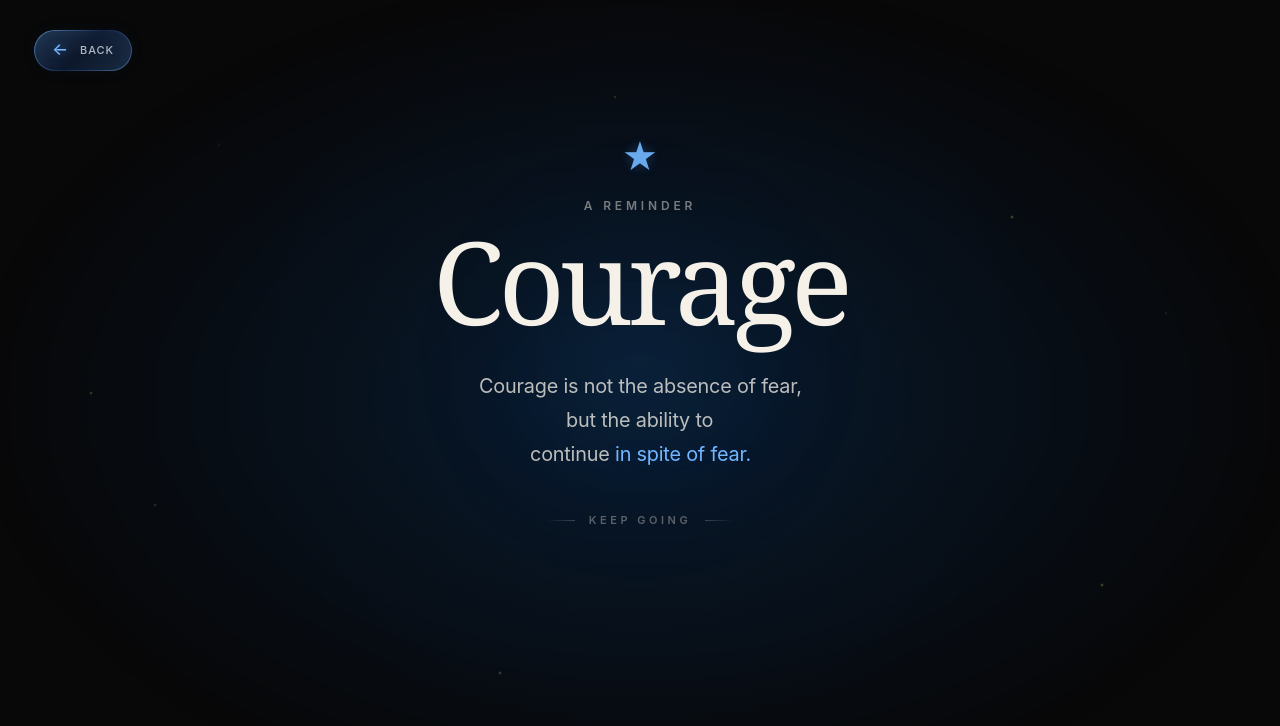
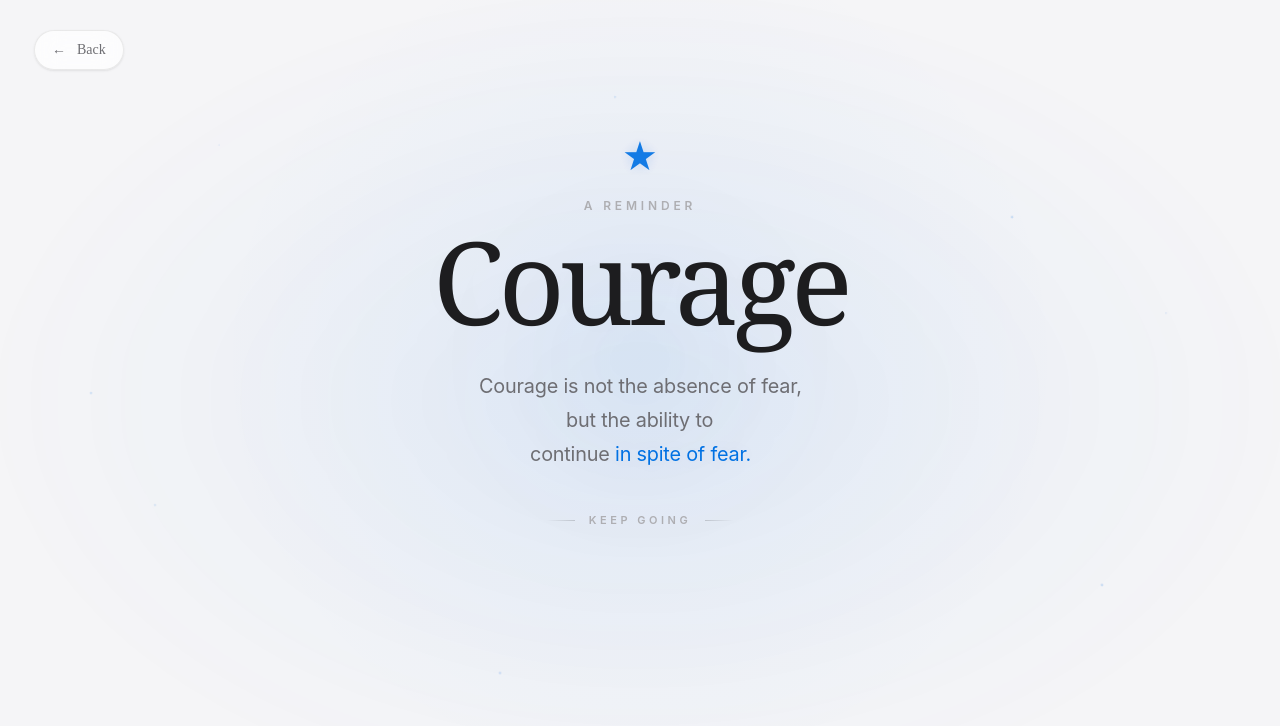
Before and after one commit to sameermujahid/sameermujahid.github.io, a React (Vite) app: page /courage in a window 1280 px wide. Shown: the top 726 px of the page. Built offline with nearby package versions, Linux system fonts and the light colour scheme.

Commit message:
Update portfolio

```diff
--- a/index.html
+++ b/index.html
@@ -45,32 +45,28 @@
         -webkit-font-smoothing: antialiased;
         -moz-osx-font-smoothing: grayscale;
       }
-
 #root {
   min-height: 100vh;
-        background: #050505;
+  background: transparent;
 }
 
 .route-loader {
   position: fixed;
   inset: 0;
+
   z-index: 999999;
+
   width: 100%;
   height: 100%;
+
   display: flex;
   align-items: center;
   justify-content: center;
+
   overflow: hidden;
 
-        background:
-          radial-gradient(
-            circle at 50% 40%,
-            rgba(120, 90, 255, 0.08),
-            transparent 34%
-          ),
-          #050505;
+  background: #050505;
 }
-
       .route-loader-glow {
         width: 140px;
         height: 140px;
--- a/src/App.jsx
+++ b/src/App.jsx
@@ -13,84 +13,39 @@ import {
   useLocation,
 } from 'react-router-dom';
 
-import {
-  motion,
-  AnimatePresence,
-} from 'framer-motion';
+import { AnimatePresence, motion } from 'framer-motion';
 
 import Hero from './components/Hero';
+import Courage from './components/Courage';
 
-import {
-  AppThemeProvider,
-} from './styles/ThemeContext';
-
-import {
-  BgGlow,
-  GlobalStyles,
-} from './styles/styles';
-
+import { AppThemeProvider } from './styles/ThemeContext';
+import GlobalStyles from './styles/GlobalStyles';
+import { BgGlow } from './styles/styles';
 import TopBar from './components/TopBar';
 import { SpotlightEffects } from './components/SpotlightEffects';
+const AboutMe = lazy(() => import('./components/AboutMe'));
+const Skills = lazy(() => import('./components/Skills'));
+const Tabs = lazy(() => import('./components/Tabs'));
+const Connect = lazy(() => import('./components/Connect'));
+const Footer = lazy(() => import('./components/Footer'));
+import styled from 'styled-components';
+const RouteStage = styled.div`
+  min-height: 100vh;
+  width: 100%;
 
+  background: ${({ theme }) => theme.bg};
 
-/* --------------------------------------------------------------------------
-   Lazy-loaded pages
--------------------------------------------------------------------------- */
+  color: ${({ theme }) => theme.textPrimary};
 
-const Courage = lazy(
-  () => import('./components/Courage')
-);
+  transition:
+    background-color 0.3s ease,
+    color 0.3s ease;
+`;
+/* ================================================================
+   SECTION FALLBACK
+================================================================ */
 
-
-/* --------------------------------------------------------------------------
-   Lazy-loaded portfolio sections
--------------------------------------------------------------------------- */
-
-const AboutMe = lazy(
-  () => import('./components/AboutMe')
-);
-
-const Skills = lazy(
-  () => import('./components/Skills')
-);
-
-const Tabs = lazy(
-  () => import('./components/Tabs')
-);
-
-const Connect = lazy(
-  () => import('./components/Connect')
-);
-
-const Footer = lazy(
-  () => import('./components/Footer')
-);
-
-
-/* --------------------------------------------------------------------------
-   Route loading screen
--------------------------------------------------------------------------- */
-
-const RouteLoader = () => {
-  return (
-    <div
-      className="route-loader"
-      aria-hidden="true"
-    >
-      <div className="route-loader-glow" />
-    </div>
-  );
-};
-
-
-/* --------------------------------------------------------------------------
-   Section fallback
--------------------------------------------------------------------------- */
-
-const SectionFallback = ({
-  minHeight,
-}) => {
-  return (
+const SectionFallback = ({ minHeight }) => (
   <div
     aria-hidden="true"
     style={{
@@ -99,12 +54,11 @@ const SectionFallback = ({
     }}
   />
 );
-};
 
 
-/* --------------------------------------------------------------------------
-   Deferred Section
--------------------------------------------------------------------------- */
+/* ================================================================
+   DEFERRED SECTION
+================================================================ */
 
 const DeferredSection = ({
   Component,
@@ -116,9 +70,7 @@ const DeferredSection = ({
   useEffect(() => {
     const node = hostRef.current;
 
-    if (!node) {
-      return;
-    }
+    if (!node) return;
 
     if (!('IntersectionObserver' in window)) {
       setReady(true);
@@ -141,9 +93,7 @@ const DeferredSection = ({
 
     observer.observe(node);
 
-    return () => {
-      observer.disconnect();
-    };
+    return () => observer.disconnect();
   }, []);
 
   return (
@@ -151,32 +101,30 @@ const DeferredSection = ({
       {ready ? (
         <Suspense
           fallback={
-            <SectionFallback
-              minHeight={minHeight}
-            />
+            <SectionFallback minHeight={minHeight} />
           }
         >
           <Component />
         </Suspense>
       ) : (
-        <SectionFallback
-          minHeight={minHeight}
-        />
+        <SectionFallback minHeight={minHeight} />
       )}
     </div>
   );
 };
 
 
-/* --------------------------------------------------------------------------
-   Portfolio
--------------------------------------------------------------------------- */
+/* ================================================================
+   PORTFOLIO
+================================================================ */
 function Portfolio() {
   return (
     <>
       <GlobalStyles />
 
       <BgGlow />
+
+      <TopBar />
 
       <SpotlightEffects />
 
@@ -218,172 +166,69 @@ function Portfolio() {
 }
 
 
-/* --------------------------------------------------------------------------
-   Scroll manager
--------------------------------------------------------------------------- */
+/* ================================================================
+   ROUTE TRANSITION
+================================================================ */
 
-function ScrollManager() {
-  const { pathname } = useLocation();
-
-  useEffect(() => {
-    if ('scrollRestoration' in window.history) {
-      window.history.scrollRestoration = 'manual';
-    }
-
-    window.scrollTo({
-      top: 0,
-      left: 0,
-      behavior: 'auto',
-    });
-  }, [pathname]);
-
-  return null;
-}
-
-
-/* --------------------------------------------------------------------------
-   Page transition wrapper
--------------------------------------------------------------------------- */
-
-const pageTransition = {
-  initial: {
-    opacity: 0,
-    y: 14,
-    filter: 'blur(8px)',
-  },
-
-  animate: {
-    opacity: 1,
-    y: 0,
-    filter: 'blur(0px)',
-  },
-
-  exit: {
-    opacity: 0,
-    y: -10,
-    filter: 'blur(8px)',
-  },
-};
-
-
-const courageTransition = {
-  initial: {
-    opacity: 0,
-    scale: 0.985,
-    filter: 'blur(10px)',
-  },
-
-  animate: {
-    opacity: 1,
-    scale: 1,
-    filter: 'blur(0px)',
-  },
-
-  exit: {
-    opacity: 0,
-    scale: 1.025,
-    filter: 'blur(12px)',
-  },
-};
-
-
-function AnimatedPage({
-  children,
-  type = 'portfolio',
-}) {
-  const variants =
-    type === 'courage'
-      ? courageTransition
-      : pageTransition;
+function AnimatedRoutes() {
+  const location = useLocation();
 
   return (
+    <RouteStage>
+      <AnimatePresence
+        mode="wait"
+        initial={false}
+      >
         <motion.div
-      initial="initial"
-      animate="animate"
-      exit="exit"
-      variants={variants}
+          key={location.pathname}
+          initial={{
+            opacity: 0,
+          }}
+          animate={{
+            opacity: 1,
+          }}
+          exit={{
+            opacity: 0,
+          }}
           transition={{
-        duration: 0.6,
-        ease: [0.76, 0, 0.24, 1],
+            duration: 0.45,
+            ease: [0.22, 1, 0.36, 1],
           }}
           style={{
+            minHeight: '100vh',
             width: '100%',
           }}
         >
-      {children}
+          <Routes location={location}>
+            <Route
+              path="/"
+              element={<Portfolio />}
+            />
+
+            <Route
+              path="/courage"
+              element={<Courage />}
+            />
+          </Routes>
         </motion.div>
+      </AnimatePresence>
+    </RouteStage>
   );
 }
 
 
-/* --------------------------------------------------------------------------
-   Routes
--------------------------------------------------------------------------- */
-function AppRoutes() {
-  const location = useLocation();
-
-  return (
-    <>
-      <ScrollManager />
-
-      {/* TopBar only on the portfolio/home page */}
-      {/* {location.pathname === '/' && <TopBar />} */}
-<TopBar visible={location.pathname === '/'} />
-      <AnimatePresence
-        mode="wait"
-        initial={false}
-      >
-        <Routes
-          location={location}
-          key={location.pathname}
-        >
-          <Route
-            path="/"
-            element={
-              <AnimatedPage type="portfolio">
-                <Portfolio />
-              </AnimatedPage>
-            }
-          />
-
-          <Route
-            path="/courage"
-            element={
-              <AnimatedPage type="courage">
-                <Courage />
-              </AnimatedPage>
-            }
-          />
-        </Routes>
-      </AnimatePresence>
-    </>
-  );
-}
-
-
-/* --------------------------------------------------------------------------
-   App
--------------------------------------------------------------------------- */
+/* ================================================================
+   APP
+================================================================ */
 
 function App() {
   return (
     <AppThemeProvider>
       <BrowserRouter>
-        <div
-          id="app-shell"
-          style={{
-            minHeight: '100vh',
-            width: '100%',
-            overflowX: 'clip',
-            background: '#050505',
-          }}
-        >
-          <AppRoutes />
-        </div>
+        <AnimatedRoutes />
       </BrowserRouter>
     </AppThemeProvider>
   );
 }
 
-
 export default App;
--- a/src/styles/styles.jsx
+++ b/src/styles/styles.jsx
@@ -3630,13 +3630,15 @@ export const GlobalStyles = createGlobalStyle`
     }
   }
 `
+/* ================================================================
+   COURAGE PAGE
+================================================================ */
 
 export const CouragePage = styled.main`
   position: relative;
 
   width: 100%;
   height: 100dvh;
-
   min-height: 560px;
 
   overflow: hidden;
@@ -3644,20 +3646,25 @@ export const CouragePage = styled.main`
   background:
     radial-gradient(
       circle at 50% 45%,
-      rgba(62, 137, 255, 0.045) 0%,
-      rgba(62, 137, 255, 0.015) 22%,
+      ${({ theme }) =>
+        theme.mode === 'dark'
+          ? 'rgba(41, 151, 255, 0.055)'
+          : 'rgba(0, 113, 227, 0.045)'} 0%,
       transparent 55%
     ),
-    #080808;
-
-  color: #f5f1e8;
+    ${({ theme }) => theme.bg};
+
+  color: ${({ theme }) => theme.textPrimary};
 
   isolation: isolate;
 
   display: flex;
-
   align-items: center;
   justify-content: center;
+
+  transition:
+    background-color 0.3s ease,
+    color 0.3s ease;
 `;
 
 
@@ -3667,23 +3674,25 @@ export const CouragePage = styled.main`
 
 export const CourageAtmosphere = styled.div`
   position: absolute;
-
   inset: -20%;
 
   z-index: -5;
-
   pointer-events: none;
 
   background:
     radial-gradient(
       ellipse at 50% 50%,
-      rgba(5, 118, 247, 0.16),
+      ${({ theme }) =>
+        theme.mode === 'dark'
+          ? 'rgba(41, 151, 255, 0.14)'
+          : 'rgba(0, 113, 227, 0.09)'},
       transparent 52%
     );
 
   filter: blur(40px);
 
-  opacity: 0.9;
+  opacity: ${({ theme }) =>
+    theme.mode === 'dark' ? 0.9 : 0.7};
 
   transform: translateZ(0);
 
@@ -3693,28 +3702,28 @@ export const CourageAtmosphere = styled.div`
     0%,
     100% {
       transform: scale(1);
-      opacity: 0.72;
     }
 
     50% {
       transform: scale(1.04);
-      opacity: 0.95;
     }
   }
+
+  @media (prefers-reduced-motion: reduce) {
+    animation: none;
+  }
 `;
 
 
 /* ================================================================
-   BACKGROUND STARS
+   BACKGROUND STARS / PARTICLES
 ================================================================ */
 
 export const CourageStars = styled.div`
   position: absolute;
-
   inset: 0;
 
   z-index: -2;
-
   pointer-events: none;
 
   span {
@@ -3725,99 +3734,93 @@ export const CourageStars = styled.div`
 
     border-radius: 50%;
 
-    background: rgba(238, 234, 136, 0.55);
+    background: ${({ theme }) =>
+      theme.mode === 'dark'
+        ? 'rgba(114, 183, 255, 0.65)'
+        : 'rgba(0, 113, 227, 0.35)'};
 
     box-shadow:
-      0 0 6px rgba(255, 255, 255, 0.22);
-
-    animation:
-      courageStar 6s ease-in-out infinite;
-  }
-
+      0 0 6px
+      ${({ theme }) =>
+        theme.mode === 'dark'
+          ? 'rgba(114, 183, 255, 0.35)'
+          : 'rgba(0, 113, 227, 0.18)'};
+
+    animation: courageStar 6s ease-in-out infinite;
+  }
 
   span:nth-child(1) {
     top: 18%;
     left: 17%;
-
     animation-delay: -1s;
   }
-
 
   span:nth-child(2) {
     top: 27%;
     left: 79%;
-
     animation-delay: -3s;
   }
-
 
   span:nth-child(3) {
     top: 63%;
     left: 12%;
-
     animation-delay: -2s;
   }
-
 
   span:nth-child(4) {
     top: 73%;
     left: 86%;
-
     animation-delay: -4s;
   }
-
 
   span:nth-child(5) {
     top: 12%;
     left: 48%;
-
     animation-delay: -5s;
   }
-
 
   span:nth-child(6) {
     top: 84%;
     left: 39%;
-
     animation-delay: -2.5s;
   }
-
 
   span:nth-child(7) {
     top: 39%;
     left: 91%;
-
     animation-delay: -1.5s;
   }
-
 
   span:nth-child(8) {
     top: 49%;
     left: 7%;
-
     animation-delay: -4.5s;
   }
-
 
   @keyframes courageStar {
     0%,
     100% {
       opacity: 0.2;
-
       transform: scale(0.8);
     }
 
     50% {
       opacity: 0.75;
-
       transform: scale(1.15);
     }
   }
+
+  @media (prefers-reduced-motion: reduce) {
+    span {
+      animation: none;
+      opacity: 0.35;
+    }
+  }
 `;
 
 
 /* ================================================================
-   CENTRAL BLUE GLOW
+   CENTRAL GLOW
 ================================================================ */
 
 export const CourageGlow = styled.div`
@@ -3832,7 +3835,6 @@ export const CourageGlow = styled.div`
   transform: translate(-50%, -50%);
 
   z-index: -3;
-
   pointer-events: none;
 
   border-radius: 50%;
@@ -3840,16 +3842,20 @@ export const CourageGlow = styled.div`
   background:
     radial-gradient(
       circle,
-      rgba(74, 157, 255, 0.055) 0%,
-      rgba(74, 157, 255, 0.018) 28%,
+      ${({ theme }) =>
+        theme.mode === 'dark'
+          ? 'rgba(74, 157, 255, 0.07)'
+          : 'rgba(0, 113, 227, 0.045)'} 0%,
+      ${({ theme }) =>
+        theme.mode === 'dark'
+          ? 'rgba(74, 157, 255, 0.025)'
+          : 'rgba(0, 113, 227, 0.012)'} 28%,
       transparent 68%
     );
 
   filter: blur(18px);
 
-  animation:
-    courageGlow 9s ease-in-out infinite;
-
+  animation: courageGlow 9s ease-in-out infinite;
 
   @keyframes courageGlow {
     0%,
@@ -3869,16 +3875,19 @@ export const CourageGlow = styled.div`
         scale(1.04);
     }
   }
+
+  @media (prefers-reduced-motion: reduce) {
+    animation: none;
+  }
 `;
 
 
 /* ================================================================
-   FULL SCREEN CONTENT STAGE
+   CONTENT STAGE
 ================================================================ */
 
 export const CourageContent = styled.div`
   position: absolute;
-
   inset: 0;
 
   width: 100%;
@@ -3887,14 +3896,9 @@ export const CourageContent = styled.div`
   z-index: 5;
 
   display: flex;
-
   align-items: center;
   justify-content: center;
 
-  /*
-   * Places the initial composition slightly above
-   * the exact mathematical center.
-   */
   padding-bottom: 6vh;
 
   box-sizing: border-box;
@@ -3902,16 +3906,12 @@ export const CourageContent = styled.div`
   text-align: center;
 
   pointer-events: none;
-
-  /*
-   * Do NOT hide the animated composition.
-   */
   overflow: visible;
 `;
 
 
 /* ================================================================
-   SINGLE MOVING COMPOSITION
+   COMPOSITION
 ================================================================ */
 
 export const CourageComposition = styled.div`
@@ -3920,7 +3920,6 @@ export const CourageComposition = styled.div`
   width: min(900px, 88vw);
 
   display: flex;
-
   flex-direction: column;
 
   align-items: center;
@@ -3928,14 +3927,9 @@ export const CourageComposition = styled.div`
 
   text-align: center;
 
-  /*
-   * Keeps the entire composition smooth during
-   * the upward morph.
-   */
   will-change: transform;
 
   transform: translateZ(0);
-
   backface-visibility: hidden;
 
   pointer-events: none;
@@ -3951,22 +3945,24 @@ export const CourageMark = styled.div`
   height: 42px;
 
   display: flex;
-
   align-items: center;
   justify-content: center;
 
   margin-bottom: 22px;
 
-  color: #72b7ff;
+  color: ${({ theme }) => theme.accent};
 
   font-size: 40px;
-
   line-height: 1;
 
   opacity: 0.92;
 
   text-shadow:
-    0 0 12px rgba(74, 157, 255, 0.32);
+    0 0 12px
+    ${({ theme }) =>
+      theme.mode === 'dark'
+        ? 'rgba(41, 151, 255, 0.32)'
+        : 'rgba(0, 113, 227, 0.18)'};
 `;
 
 
@@ -3977,7 +3973,7 @@ export const CourageMark = styled.div`
 export const CourageEyebrow = styled.div`
   margin-bottom: 14px;
 
-  color: rgba(245, 241, 232, 0.48);
+  color: ${({ theme }) => theme.textTertiary};
 
   font-family:
     Inter,
@@ -3987,36 +3983,30 @@ export const CourageEyebrow = styled.div`
     sans-serif;
 
   font-size: 12px;
-
   font-weight: 600;
 
   letter-spacing: 0.32em;
-
   line-height: 1;
 
   text-transform: uppercase;
-
   white-space: nowrap;
 `;
 
 
 /* ================================================================
-   COURAGE TITLE
+   TITLE
 ================================================================ */
 
 export const CourageTitle = styled.h1`
   margin: 0;
 
-  color: #f5f1e8;
+  color: ${({ theme }) => theme.textPrimary};
 
   font-family:
     Georgia,
     'Times New Roman',
     serif;
 
-  /*
-   * Slightly larger than the previous version.
-   */
   font-size: clamp(68px, 9vw, 124px);
 
   font-weight: 500;
@@ -4030,7 +4020,11 @@ export const CourageTitle = styled.h1`
   white-space: nowrap;
 
   text-shadow:
-    0 0 40px rgba(255, 255, 255, 0.025);
+    0 0 40px
+    ${({ theme }) =>
+      theme.mode === 'dark'
+        ? 'rgba(255, 255, 255, 0.025)'
+        : 'rgba(0, 0, 0, 0.025)'};
 
   transform: translateZ(0);
 
@@ -4048,22 +4042,14 @@ export const CourageTitle = styled.h1`
 export const CourageStatement = styled.div`
   width: 100%;
 
-  /*
-   * Reserve the complete quote area from the beginning.
-   *
-   * This is what prevents "Courage" from jumping when
-   * the lines appear.
-   */
   min-height: 112px;
 
   margin-top: 34px;
 
   display: flex;
-
   flex-direction: column;
 
   align-items: center;
-
   justify-content: flex-start;
 
   overflow: visible;
@@ -4077,7 +4063,7 @@ export const CourageStatement = styled.div`
 export const CourageLine = styled.div`
   margin: 0;
 
-  color: rgba(245, 241, 232, 0.76);
+  color: ${({ theme }) => theme.textSecondary};
 
   font-family:
     Inter,
@@ -4110,14 +4096,18 @@ export const CourageLine = styled.div`
 
 
 /* ================================================================
-   BLUE ACCENT
+   ACCENT
 ================================================================ */
 
 export const CourageAccent = styled.span`
-  color: #72b7ff;
+  color: ${({ theme }) => theme.accent};
 
   text-shadow:
-    0 0 18px rgba(74, 157, 255, 0.16);
+    0 0 18px
+    ${({ theme }) =>
+      theme.mode === 'dark'
+        ? 'rgba(41, 151, 255, 0.18)'
+        : 'rgba(0, 113, 227, 0.12)'};
 `;
 
 
@@ -4135,7 +4125,7 @@ export const CourageContinue = styled.div`
 
   margin-top: 34px;
 
-  color: rgba(245, 241, 232, 0.35);
+  color: ${({ theme }) => theme.textTertiary};
 
   font-family:
     Inter,
@@ -4154,7 +4144,6 @@ export const CourageContinue = styled.div`
 
   white-space: nowrap;
 
-
   span:first-child,
   span:last-child {
     display: block;
@@ -4166,16 +4155,15 @@ export const CourageContinue = styled.div`
       linear-gradient(
         90deg,
         transparent,
-        rgba(245, 241, 232, 0.22)
+        ${({ theme }) => theme.borderStrong}
       );
   }
-
 
   span:last-child {
     background:
       linear-gradient(
         90deg,
-        rgba(245, 241, 232, 0.22),
+        ${({ theme }) => theme.borderStrong},
         transparent
       );
   }
@@ -4203,136 +4191,70 @@ export const CourageBackButton = styled(motion.button)`
 
   padding: 11px 17px;
 
-  /*
-   * Transparent border allows the gradient underneath
-   * to become the visible border.
-   */
-  border: 1px solid transparent;
+  border: 1px solid ${({ theme }) => theme.border};
 
   border-radius: 999px;
 
-  /*
-   * Blue glass background + blue gradient border.
-   */
-  background:
-    linear-gradient(
-      rgba(15, 25, 42, 0.72),
-      rgba(8, 14, 26, 0.72)
-    ) padding-box,
-
-    linear-gradient(
-      135deg,
-      rgba(113, 183, 255, 0.72),
-      rgba(61, 126, 255, 0.28),
-      rgba(113, 183, 255, 0.58)
-    ) border-box;
-
-  /*
-   * Very subtle glass tint.
-   */
-  box-shadow:
-    inset 0 0 18px rgba(67, 139, 255, 0.055),
-    0 0 20px rgba(44, 110, 255, 0.045);
-
-  backdrop-filter: blur(14px);
-  -webkit-backdrop-filter: blur(14px);
-
-  color: rgba(235, 244, 255, 0.72);
-
-  font-family:
-    Inter,
-    system-ui,
-    -apple-system,
-    BlinkMacSystemFont,
-    sans-serif;
-
-  font-size: 12px;
-
+  background: ${({ theme }) => theme.glass};
+
+  color: ${({ theme }) => theme.textSecondary};
+
+  box-shadow: ${({ theme }) => theme.shadowSm};
+
+  backdrop-filter: blur(14px) saturate(150%);
+  -webkit-backdrop-filter: blur(14px) saturate(150%);
+
+  font-family: inherit;
+
+  font-size: 0.875rem;
   font-weight: 500;
 
-  letter-spacing: 0.08em;
-
-  line-height: 1;
-
   cursor: pointer;
 
-  outline: none;
-
   transition:
-    color 0.5s ease,
-    box-shadow 0.5s ease,
-    background 0.5s ease,
-    transform 0.5s ease;
-
+    background-color 0.25s ease,
+    border-color 0.25s ease,
+    color 0.25s ease,
+    box-shadow 0.25s ease;
 
   &:hover {
-    color: #eaf4ff;
-
-    background:
-      linear-gradient(
-        rgba(19, 39, 67, 0.82),
-        rgba(8, 20, 38, 0.82)
-      ) padding-box,
-
-      linear-gradient(
-        135deg,
-        rgba(130, 196, 255, 0.95),
-        rgba(70, 137, 255, 0.5),
-        rgba(130, 196, 255, 0.8)
-      ) border-box;
+    background: ${({ theme }) => theme.glassHover};
+
+    color: ${({ theme }) => theme.textPrimary};
+
+    border-color: ${({ theme }) => theme.accent};
 
     box-shadow:
-      inset 0 0 20px rgba(67, 139, 255, 0.09),
-      0 0 26px rgba(44, 110, 255, 0.1);
-
-    transform: translateX(-3px);
-  }
-
+      ${({ theme }) => theme.shadowMd},
+      0 0 20px
+      ${({ theme }) =>
+        theme.mode === 'dark'
+          ? 'rgba(41, 151, 255, 0.08)'
+          : 'rgba(0, 113, 227, 0.08)'};
+  }
 
   &:active {
     transform: scale(0.97);
   }
 
-
-  span:first-child {
-    display: flex;
-
-    align-items: center;
-    justify-content: center;
-
-    width: 17px;
-    height: 17px;
-
-    color: #72b7ff;
-
-    font-size: 17px;
-
-    line-height: 1;
-
-    transform: translateY(-1px);
-
-    text-shadow:
-      0 0 10px rgba(74, 157, 255, 0.35);
-  }
-
-
-  span:last-child {
-    font-size: 11px;
-
-    text-transform: uppercase;
-  }
-
+  &:focus-visible {
+    outline: 2px solid ${({ theme }) => theme.accent};
+    outline-offset: 3px;
+  }
 
   @media (max-width: 600px) {
-    top: 20px;
+    top: 18px;
     left: 18px;
 
-    padding: 10px 14px;
-
-    gap: 9px;
-
-    span:last-child {
-      font-size: 10px;
-    }
-  }
-`;
+    padding: 9px 14px;
+
+    font-size: 0.8125rem;
+  }
+
+  @media (prefers-reduced-transparency: reduce) {
+    backdrop-filter: none;
+    -webkit-backdrop-filter: none;
+
+    background: ${({ theme }) => theme.bgSecondary};
+  }
+`;
--- a/src/styles/theme.js
+++ b/src/styles/theme.js
@@ -10,7 +10,7 @@ export const lightTheme = {
   glassShadow: '0 8px 32px rgba(0, 0, 0, 0.08), 0 1px 2px rgba(0, 0, 0, 0.04)',
   glassHover: 'rgba(255, 255, 255, 0.95)',
   textPrimary: '#1d1d1f',
-  textSecondary: '#00000',
+  textSecondary: '#6e6e73',
   textTertiary: '#aeaeb2',
   textAccent: '#0071e3',
   accent: '#0071e3',
```
Lines whose indentation alone changed are shown as unchanged.
